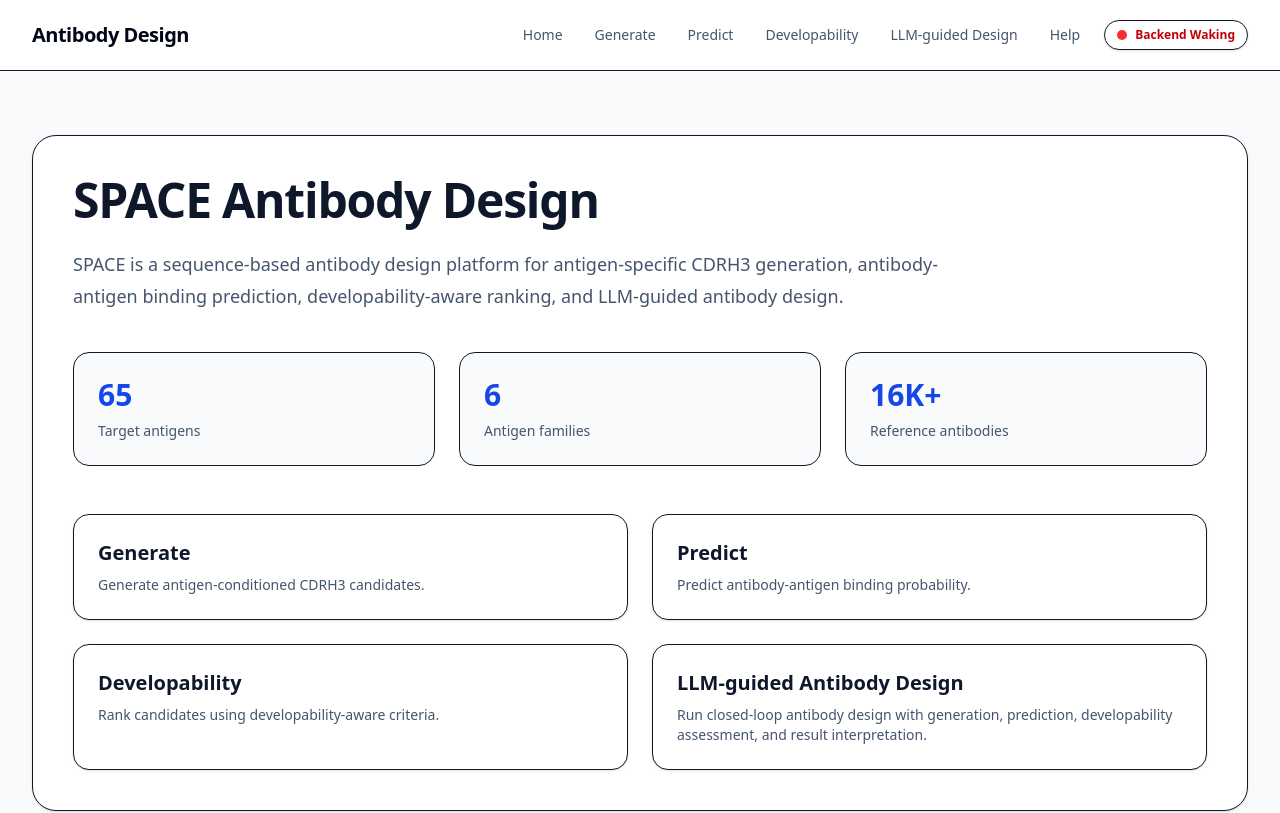
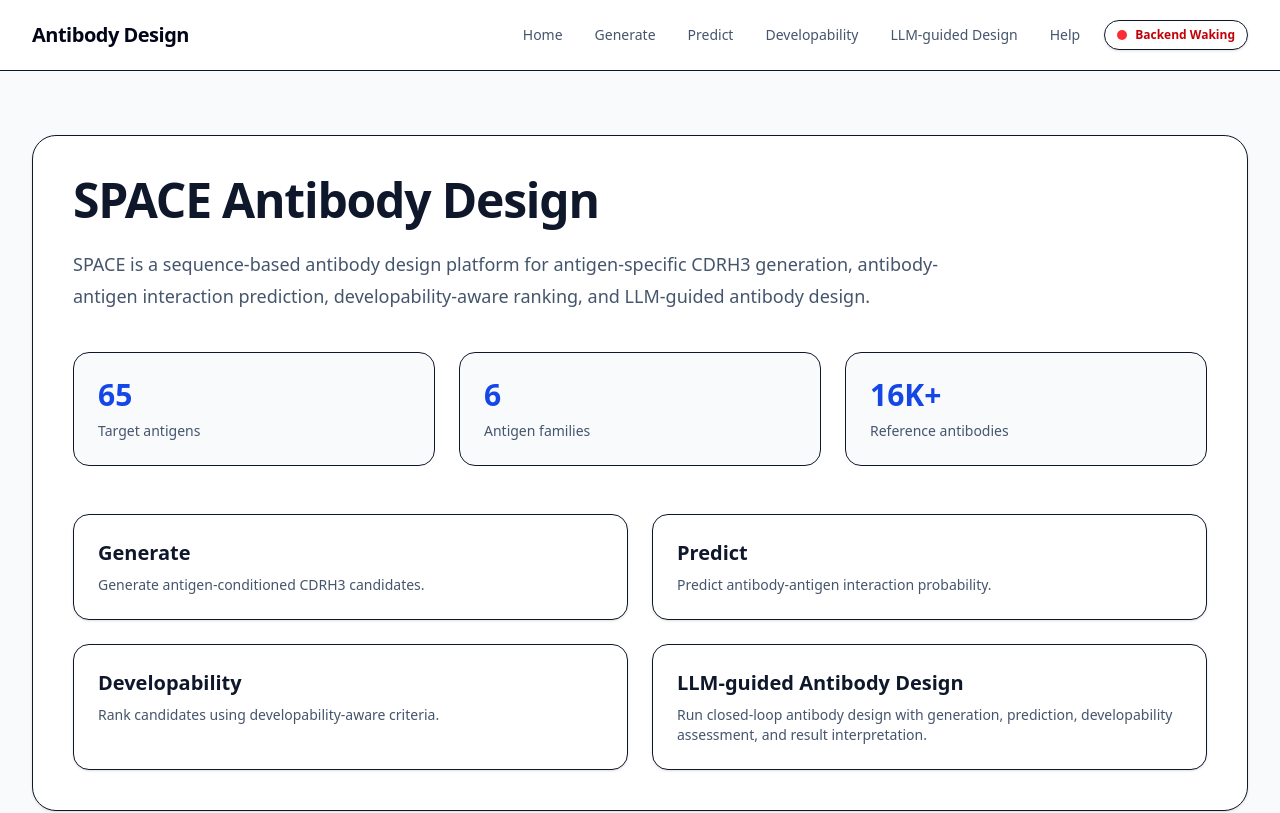
Before and after one commit to Fanxu-alt/Antibody-Design, a Next.js app in the folder frontend/: page / in a window 1280 px wide. Shown: the top 813 px of the page. Built offline with nearby package versions, Linux system fonts and the light colour scheme; no server answers.

Commit message:
Update page.tsx

```diff
--- a/frontend/app/page.tsx
+++ b/frontend/app/page.tsx
@@ -13,7 +13,7 @@ export default function HomePage() {
 
           <p className="max-w-4xl text-lg leading-8 text-slate-600">
             SPACE is a sequence-based antibody design platform for
-            antigen-specific CDRH3 generation, antibody-antigen binding
+            antigen-specific CDRH3 generation, antibody-antigen interaction
             prediction, developability-aware ranking, and LLM-guided antibody
             design.
           </p>
@@ -58,7 +58,7 @@ export default function HomePage() {
             >
               <h2 className="text-xl font-bold">Predict</h2>
               <p className="mt-2 text-sm text-slate-600">
-                Predict antibody-antigen binding probability.
+                Predict antibody-antigen interaction probability.
               </p>
             </a>
 
```
